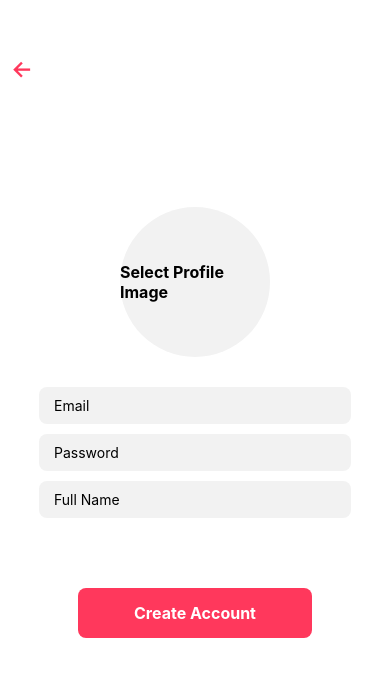
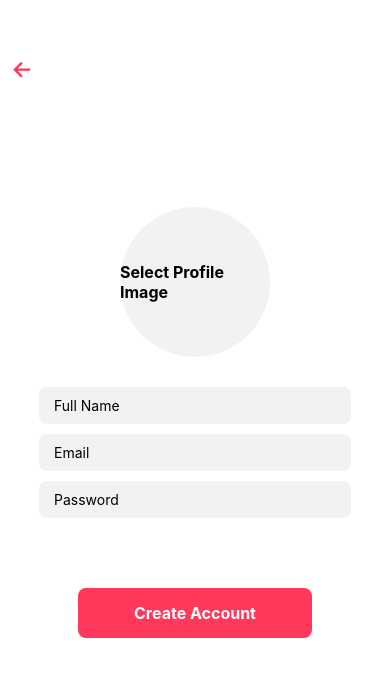
Before and after one commit to armdoctor/Rooky, a React Native app: screen /RegisterScreen in a window 390 px wide. Shown: the top 676 px of the page. Built offline with nearby package versions, Linux system fonts and the light colour scheme; no server answers; the database is empty.

Commit message:
Update RegisterScreen.js

```diff
--- a/screens/RegisterScreen.js
+++ b/screens/RegisterScreen.js
@@ -103,6 +103,12 @@ const RegisterScreen = () => {
       </TouchableOpacity>
       <View style={styles.inputContainer}>
         <TextInput
+            placeholder='Full Name'
+            value={fullName}
+            onChangeText={text => setFullName(text)}
+            style={styles.input}
+        />
+        <TextInput
           placeholder='Email'
           value={email}
           onChangeText={text => setEmail(text)}
@@ -114,12 +120,6 @@ const RegisterScreen = () => {
           onChangeText={text => setPassword(text)}
           style={styles.input}
           secureTextEntry
-        />
-        <TextInput
-          placeholder='Full Name'
-          value={fullName}
-          onChangeText={text => setFullName(text)}
-          style={styles.input}
         />
       </View>
       <View style={styles.buttonContainer}>
```
